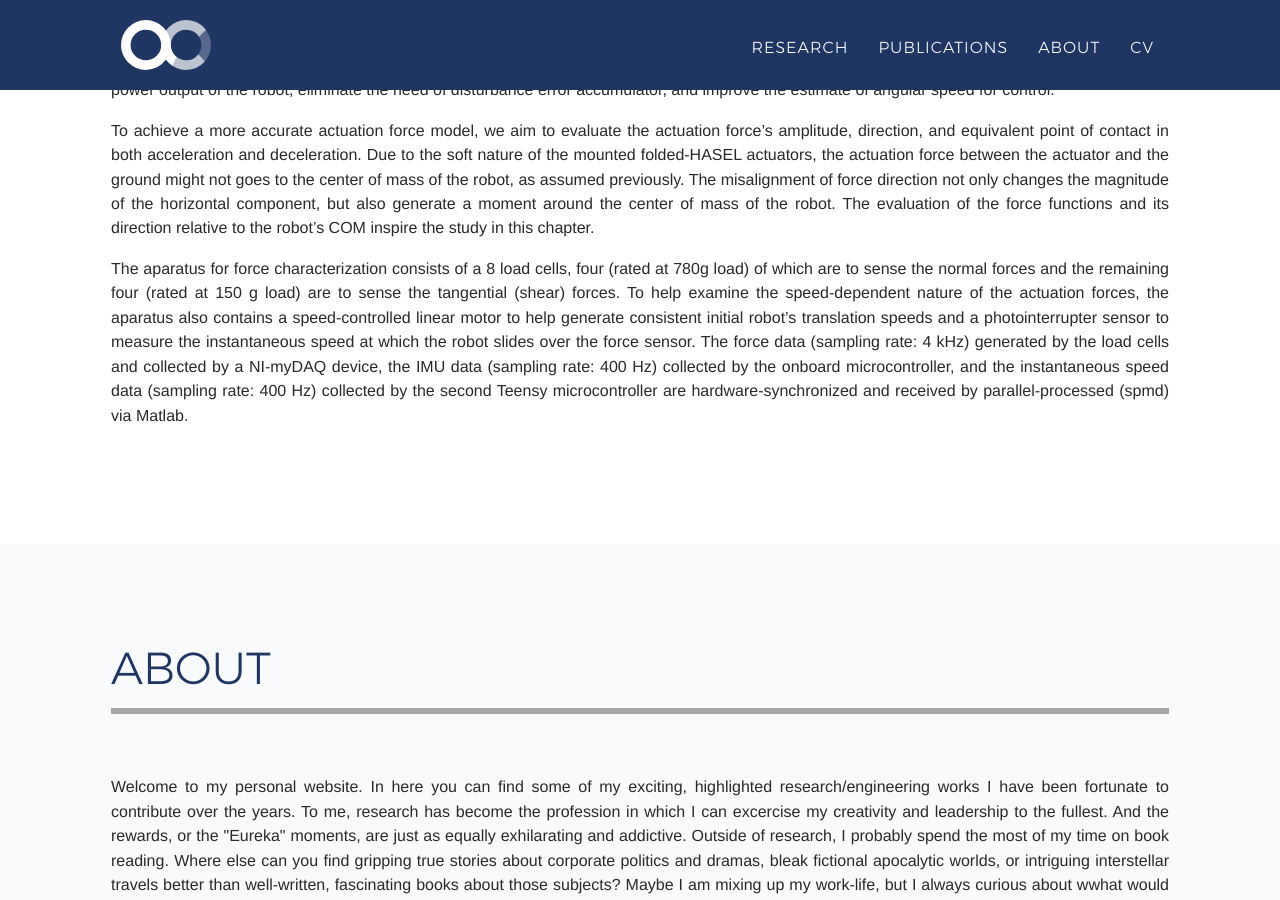
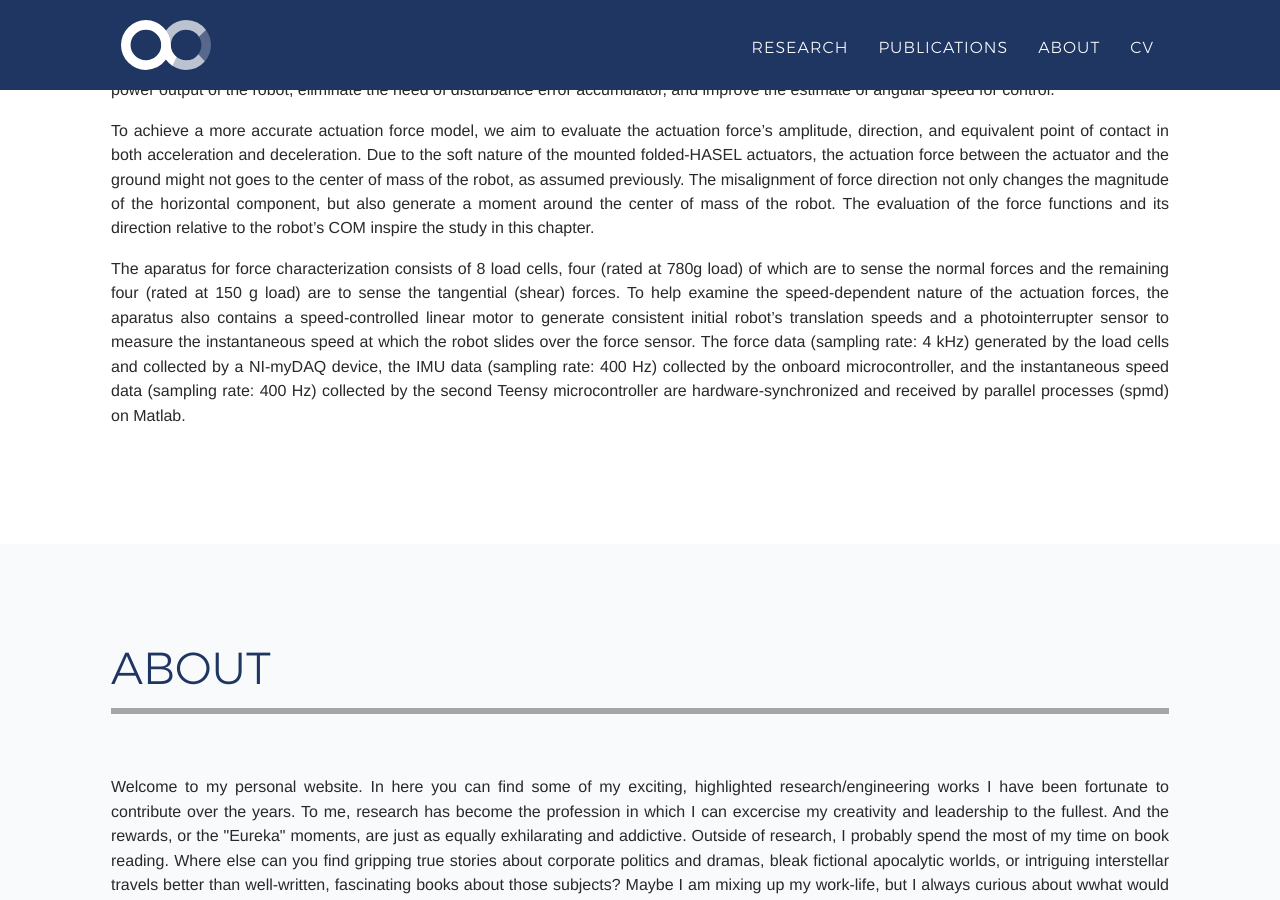
Before and after one commit to KhoiDLy/KhoiDLy.github.io, a Jekyll site: the page built from _posts/research/Integrated system and controller design/2014-06-08-ForceCharacterizationRollingRobot.md, in a window 1280 px wide and 900 px high, scrolled down 1040 px. Built offline with Jekyll 4.4.1, drawn with Linux system fonts in a browser that asks for light colours; nearby versions of some CDN libraries; some web fonts are replaced.

Commit message:
Update 2014-06-08-ForceCharacterizationRollingRobot.md

```diff
--- a/_posts/research/Integrated system and controller design/2014-06-08-ForceCharacterizationRollingRobot.md
+++ b/_posts/research/Integrated system and controller design/2014-06-08-ForceCharacterizationRollingRobot.md
@@ -19,4 +19,4 @@
 
 To achieve a more accurate actuation force model, we aim to evaluate the actuation force's amplitude, direction, and equivalent point of contact in both acceleration and deceleration. Due to the soft nature of the mounted folded-HASEL actuators, the actuation force between the actuator and the ground might not goes to the center of mass of the robot, as assumed previously. The misalignment of force direction not only changes the magnitude of the horizontal component, but also generate a moment around the center of mass of the robot. The evaluation of the force functions and its direction relative to the robot’s COM inspire the study in this chapter.
 
-The aparatus for force characterization consists of a 8 load cells, four (rated at 780g load) of which are to sense the normal forces and the remaining four (rated at 150 g load) are to sense the tangential (shear) forces. To help examine the speed-dependent nature of the actuation forces, the aparatus also contains a speed-controlled linear motor to help generate consistent initial robot's translation speeds and a photointerrupter sensor to measure the instantaneous speed at which the robot slides over the force sensor. The force data (sampling rate: 4 kHz) generated by the load cells and collected by a NI-myDAQ device, the IMU data (sampling rate: 400 Hz) collected by the onboard microcontroller, and the instantaneous speed data (sampling rate: 400 Hz) collected by the second Teensy microcontroller are hardware-synchronized and received by parallel-processed (spmd) via Matlab.
+The aparatus for force characterization consists of 8 load cells, four (rated at 780g load) of which are to sense the normal forces and the remaining four (rated at 150 g load) are to sense the tangential (shear) forces. To help examine the speed-dependent nature of the actuation forces, the aparatus also contains a speed-controlled linear motor to generate consistent initial robot's translation speeds and a photointerrupter sensor to measure the instantaneous speed at which the robot slides over the force sensor. The force data (sampling rate: 4 kHz) generated by the load cells and collected by a NI-myDAQ device, the IMU data (sampling rate: 400 Hz) collected by the onboard microcontroller, and the instantaneous speed data (sampling rate: 400 Hz) collected by the second Teensy microcontroller are hardware-synchronized and received by parallel processes (spmd) on Matlab.
```
